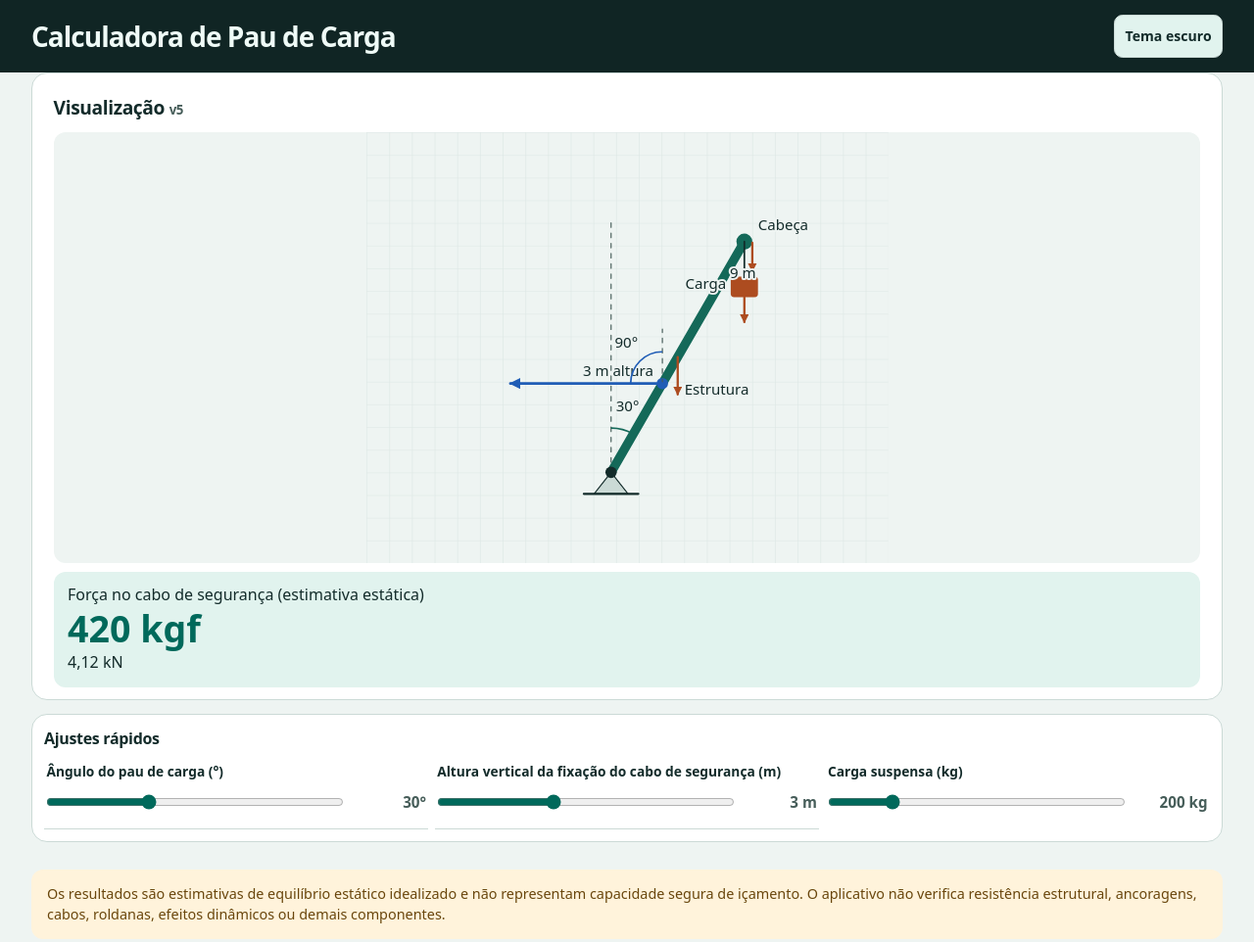
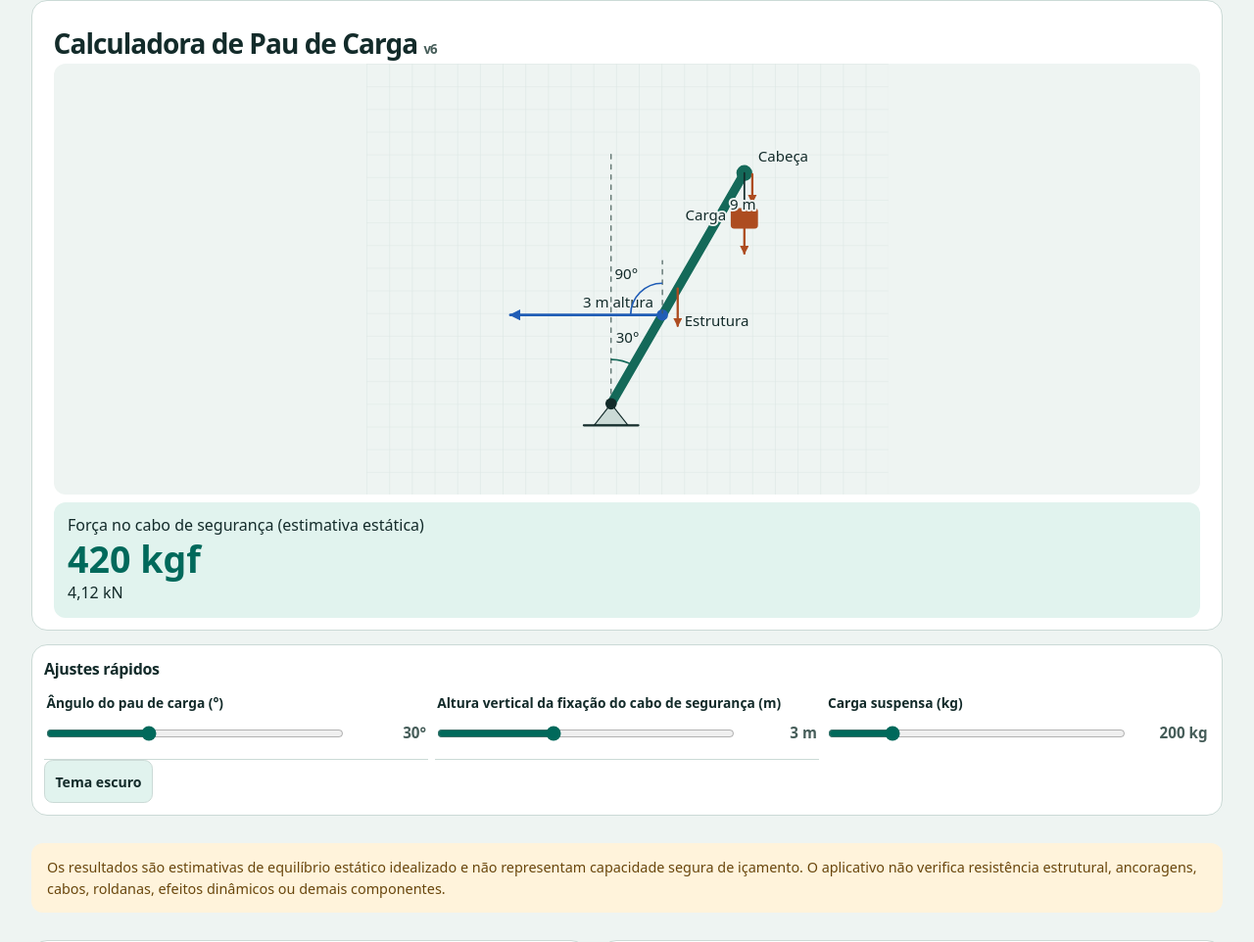
Before and after one commit to raymagalhaes/calculadora-pau-de-carga, a plain HTML site: page index.html in a window 1280 px wide. Shown: the top 962 px of the page at 98% size. Drawn offline with Linux system fonts and the light colour scheme.

Commit message:
Compacta interface, remove cabeçalho e move tema e instalação abaixo dos sliders

```diff
--- a/index.html
+++ b/index.html
@@ -11,11 +11,10 @@
 <script src="./app.js" defer></script>
 </head>
 <body>
-<header><div class="top"><h1>Calculadora de Pau de Carga</h1><div class="actions"><button id="install" hidden>Instalar</button><button id="theme" aria-label="Alternar tema">Tema</button></div></div></header>
 <main>
 <div class="layout">
 <section class="panel visual" aria-labelledby="visual-title">
-<h2 id="visual-title">Visualização <small class="help">v5</small></h2>
+<h1 id="visual-title">Calculadora de Pau de Carga <small class="help">v6</small></h1>
 <svg id="diagram" viewBox="0 0 460 380" role="img" aria-labelledby="diagram-title diagram-desc">
 <title id="diagram-title">Diagrama do pau de carga</title><desc id="diagram-desc">Pau de carga articulado, peso da estrutura, peso na cabeça, carga suspensa e direção da tração do cabo.</desc>
 <defs><pattern id="grid" width="20" height="20" patternUnits="userSpaceOnUse"><path d="M 20 0 H 0 V 20" class="grid-line"/></pattern><marker id="weight-arrow" markerWidth="8" markerHeight="8" refX="7" refY="4" orient="auto" markerUnits="userSpaceOnUse"><path d="M0 0 L8 4 L0 8 Z" fill="var(--weight)"/></marker><marker id="cable-arrow" markerWidth="10" markerHeight="10" refX="9" refY="5" orient="auto" markerUnits="userSpaceOnUse"><path d="M0 0 L10 5 L0 10 Z" fill="var(--cable)"/></marker></defs>
@@ -44,6 +43,7 @@
 <div class="slider-line"><input id="load-slider" type="range" min="0" max="1000" step="1" aria-label="Ajustar carga suspensa"><output id="P-value"></output></div>
 </div>
 </div>
+<div class="utility-actions"><button id="theme" aria-label="Alternar tema">Tema</button><button id="install" hidden>Instalar</button></div>
 </section>
 <aside class="notice">Os resultados são estimativas de equilíbrio estático idealizado e não representam capacidade segura de içamento. O aplicativo não verifica resistência estrutural, ancoragens, cabos, roldanas, efeitos dinâmicos ou demais componentes.</aside>
 
```
